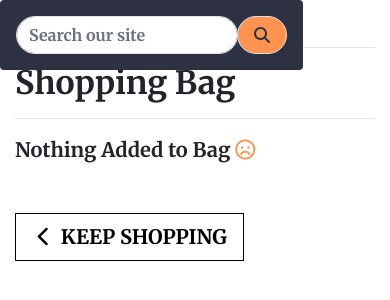
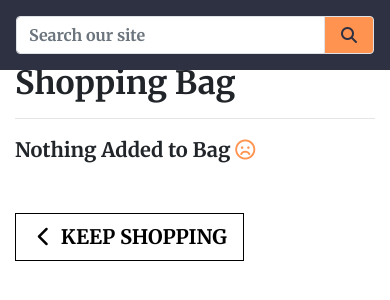
Before and after one commit to kylelawrencedev/lawrence-collections-ms4, a Django app: page /bag/ in a window 390 px wide, after a click on "Search". Shown: the part 105-405 px from the top of the page. Run offline with Django 3.2, Linux system fonts and the light colour scheme; some libraries are stand-ins or nearby versions; some web fonts are replaced.

Commit message:
Fixed responsiveness of search bar on smaller devices

```diff
--- a/templates/includes/mobile-top-header.html
+++ b/templates/includes/mobile-top-header.html
@@ -6,12 +6,12 @@
             <p class="my-0"><small>Search</small> </p>
         </div>
     </a>
-    <div class="dropdown-menu border-0 w-90 p-3 my-0" aria-labelledby="mobile-search">
+    <div class="dropdown-menu border-0 w-100 p-3 rounded-0 my-0" aria-labelledby="mobile-search">
         <form class="form" method="GET" action="{% url 'products' %}">
             <div class="input-group w-100">
-                <input class="form-control border border-black rounded-pill" type="text" name="q" placeholder="Search our site">
+                <input class="form-control border border-black rounded-left" type="text" name="q" placeholder="Search our site">
                 <div class="input-group-append">
-                    <button class="form-control form-control btn btn-orange border border-black rounded-pill" type="submit">
+                    <button class="form-control form-control btn btn-orange border border-black" type="submit">
                         <span class="icon">
                             <i class="fas fa-search"></i>
                         </span>
```
